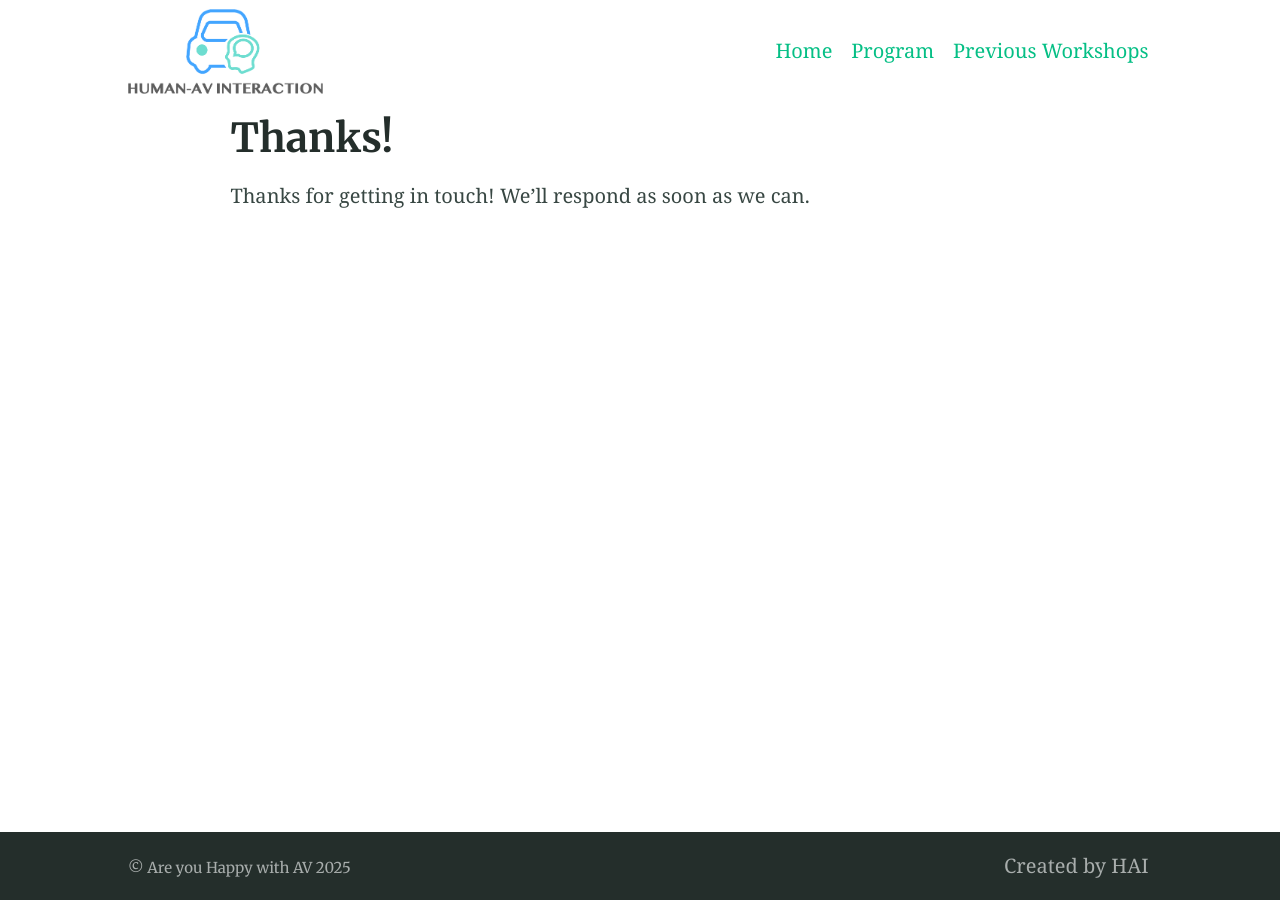
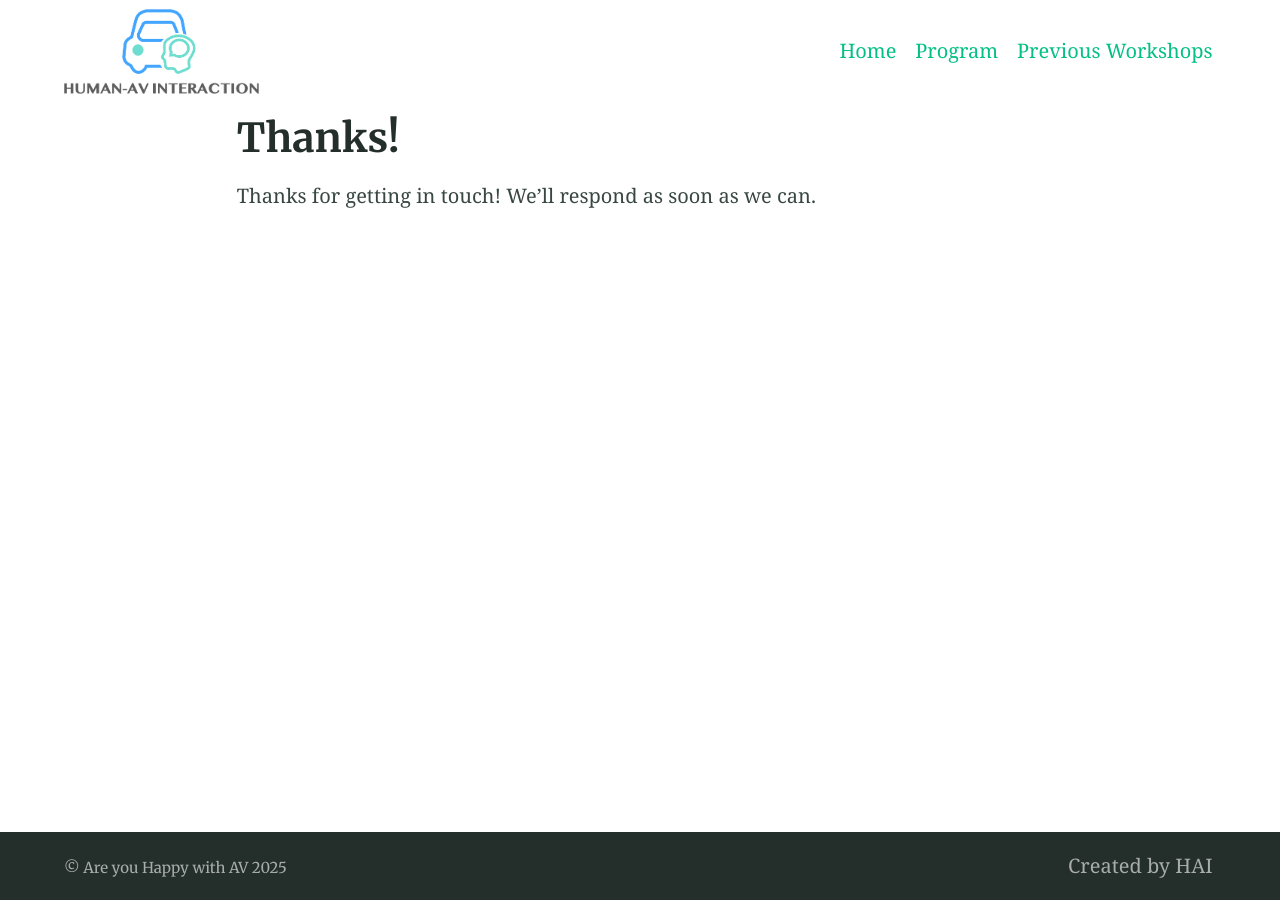
Before and after one commit to Are-You-Happy-with-AV/are-you-happy-with-av.github.io, a Jekyll site: the page built from thanks.md, in a window 1280 px wide. Built offline with Jekyll 4.4.1, drawn with Linux system fonts in a browser that asks for light colours.

Commit message:
Update _theme.scss

```diff
--- a/_sass/_theme.scss
+++ b/_sass/_theme.scss
@@ -9,7 +9,7 @@ body {
 }
 
 .container {
-  width: 80%;
+  width: 90%;
   max-width: 1980px;
   margin: 0 auto;
 }
@@ -137,7 +137,7 @@ body {
 
 .content {
   @include breakpoint(break-1) {
-    width: 80%;
+    width: 70%;
   }
 }
 
```
